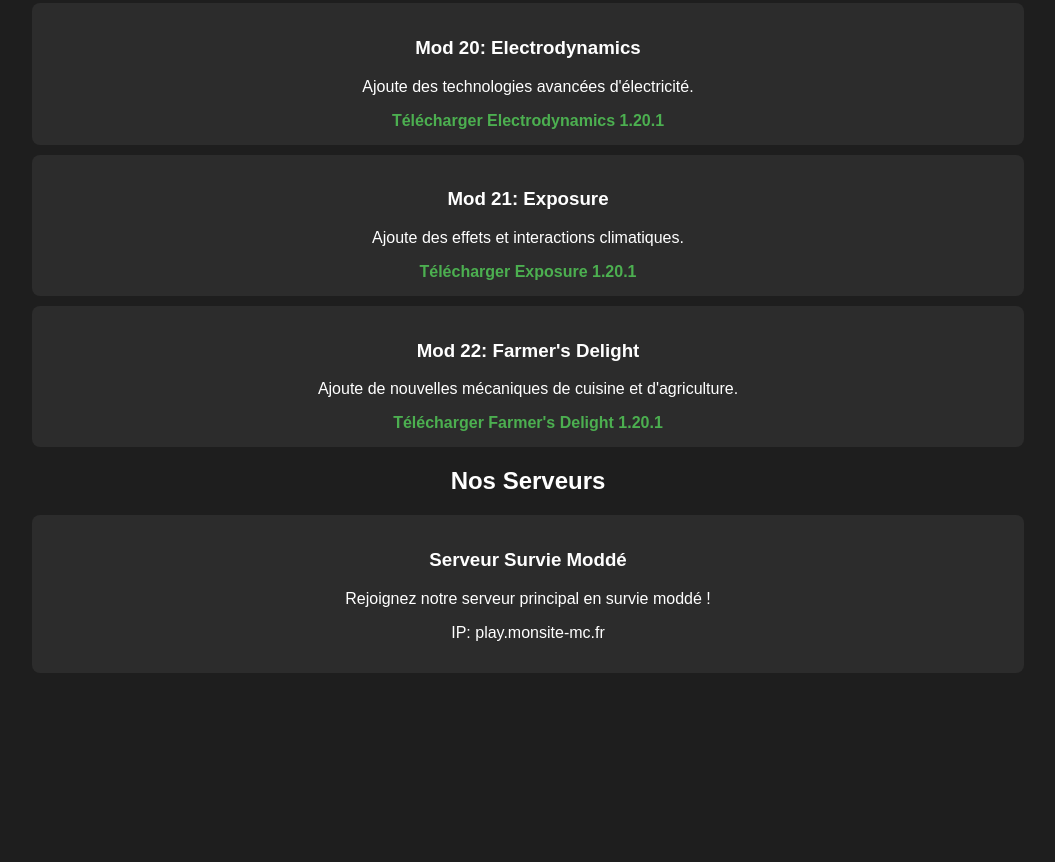
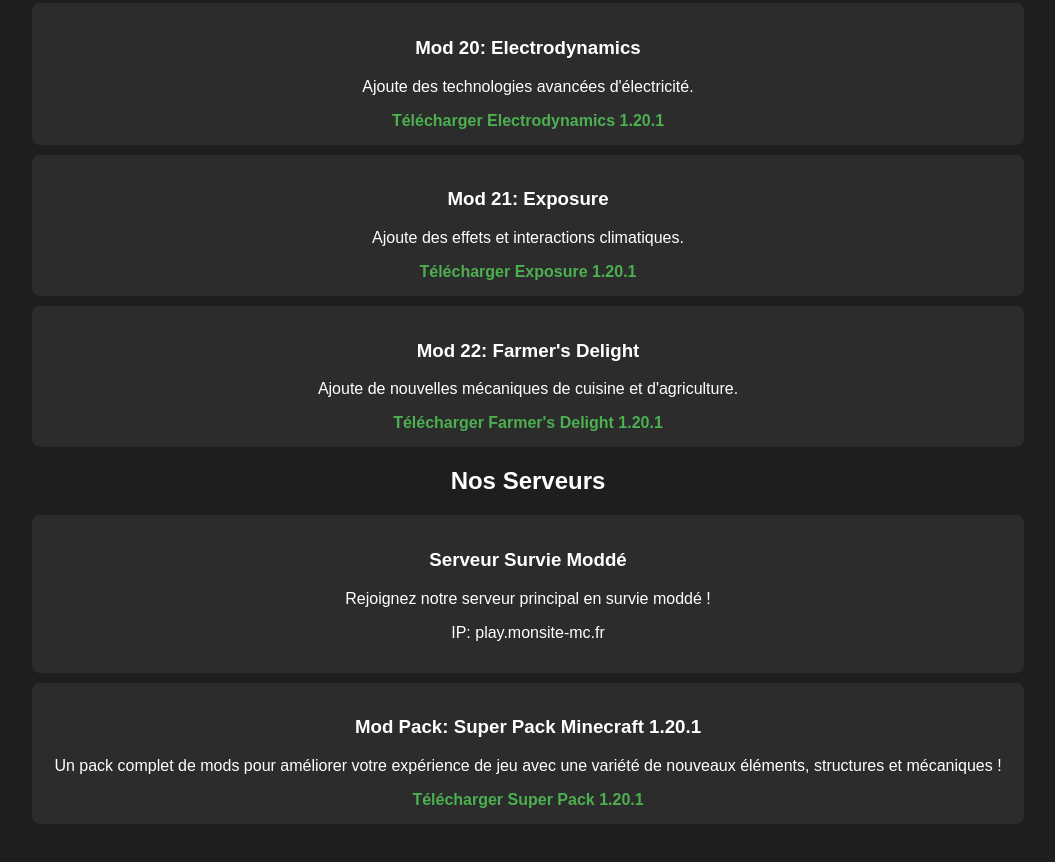
Before and after one commit to nathan0907-creator/minecraft, a plain HTML site: page index.html in a window 1280 px wide. Shown: the part 3030-3892 px from the top of the page, without its empty margins (112-1167 px from the left). Before the commit the page ends 3741 px from the top, so only its background shows below. Drawn offline with Linux system fonts and the light colour scheme.

Commit message:
Update index.html

```diff
--- a/index.html
+++ b/index.html
@@ -149,7 +149,14 @@
             <h3>Serveur Survie Moddé</h3>
             <p>Rejoignez notre serveur principal en survie moddé !</p>
             <p>IP: play.monsite-mc.fr</p>
-        </div>
+       </div>
+
+        <div class="card">
+    <h3>Mod Pack: Super Pack Minecraft 1.20.1</h3>
+    <p>Un pack complet de mods pour améliorer votre expérience de jeu avec une variété de nouveaux éléments, structures et mécaniques !</p>
+    <a href="https://www.curseforge.com/minecraft/modpacks/super-pack-minecraft-1-20-1" target="_blank">Télécharger Super Pack 1.20.1</a>
+</div>
+
     </div>
 </body>
 </html>
```
